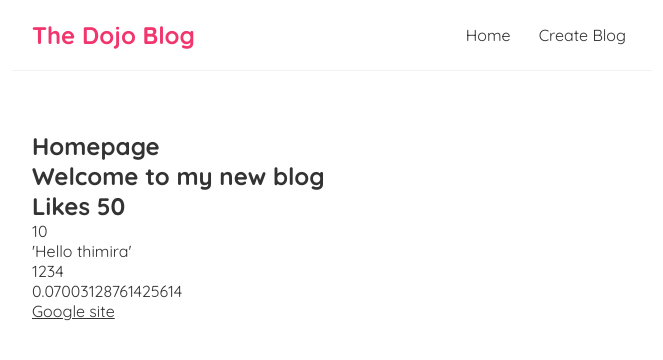
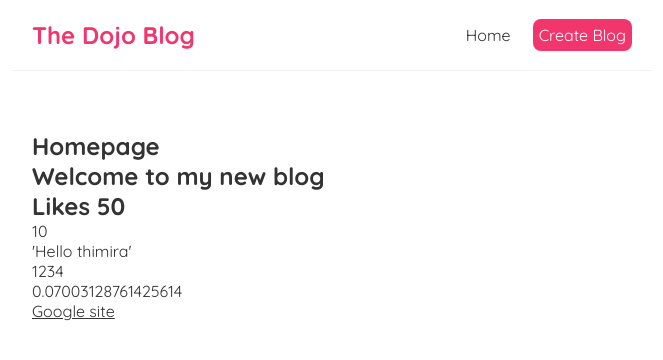
Before and after one commit to ThimiraPathirana/First-react-blog, a React (Create React App) app: page / in a window 1280 px wide. Shown: the top 360 px of the page, without its empty margins (308-971 px from the left). Built offline with nearby package versions, Linux system fonts and the light colour scheme.

Commit message:
add inline css

```diff
--- a/src/navbar.js
+++ b/src/navbar.js
@@ -4,7 +4,11 @@ const Navbar = () => {
             <h1>The Dojo Blog</h1>
             <div className="links">
                 <a href="/">Home</a>
-                <a href="create">Create Blog</a>
+                <a href="create" style={{
+                    color: "white",
+                    backgroundColor: '#f1356d',
+                    borderRadius: '8px'
+                }}>Create Blog</a>
             </div>
         </nav>
      );
```
